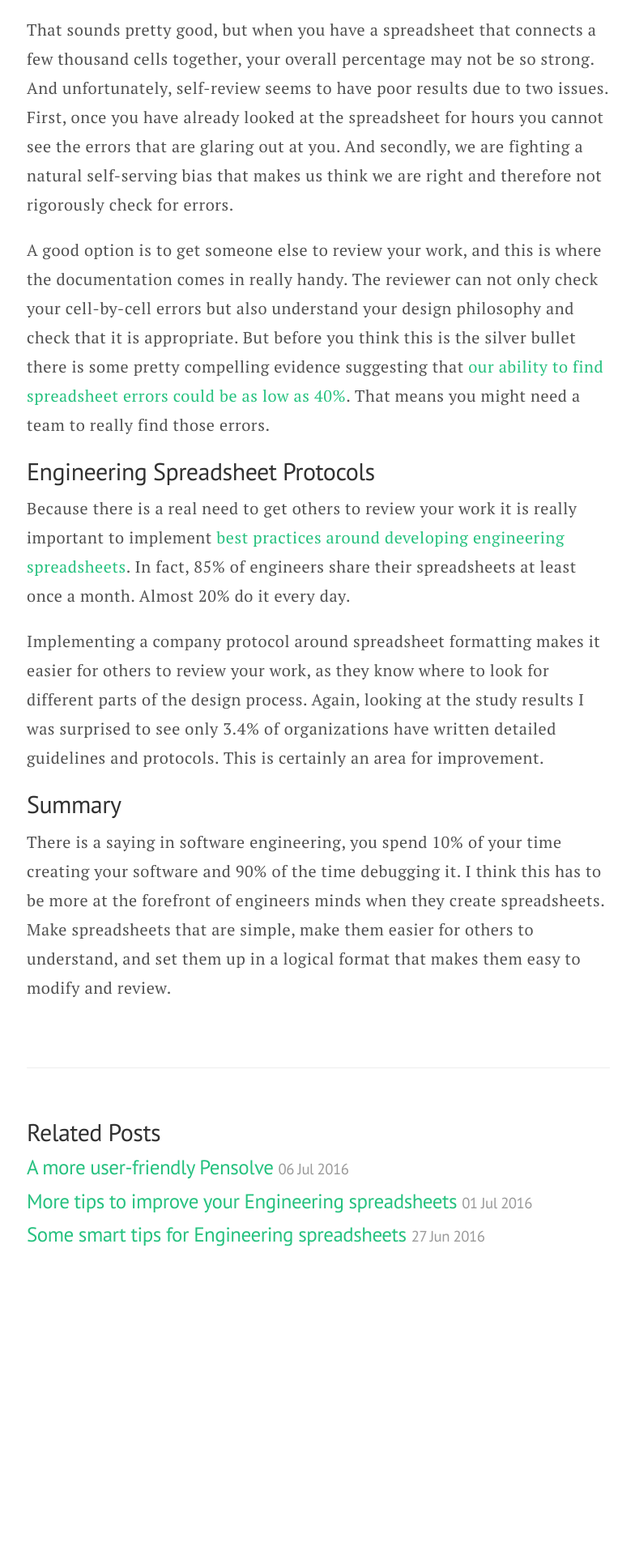
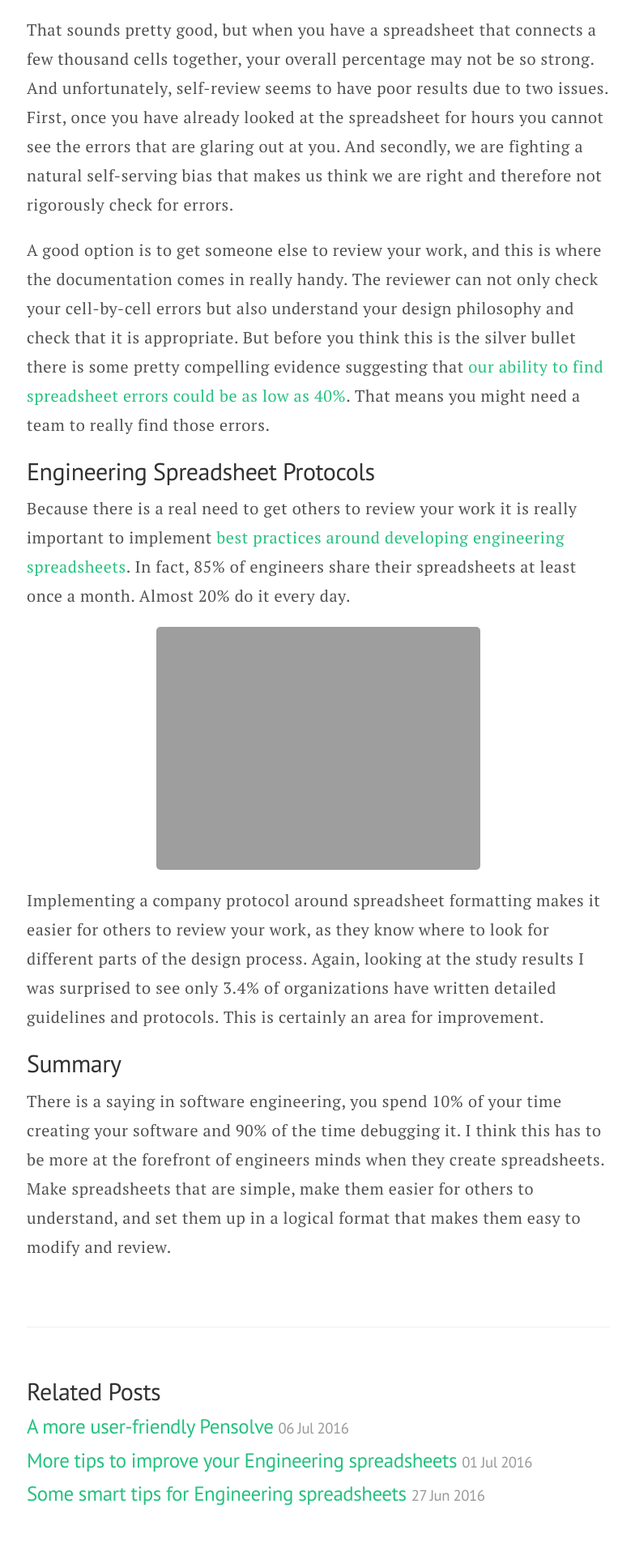
Before and after one commit to pensolve/blog, a Jekyll site: the page built from _posts/2016-08-30-Engineering-spreadsheets-industry-statistics.md, in a window 1280 px wide. Shown: the part 1982-3902 px from the top of the page at 81% size, without its empty margins (247-1031 px from the left). Built offline with Jekyll 4.4.1, drawn with Linux system fonts in a browser that asks for light colours; before the commit the page ends 3582 px from its top, so only the background shows below that.

Commit message:
Update 2016-08-30-Engineering-spreadsheets-industry-statistics.md

```diff
--- a/_posts/2016-08-30-Engineering-spreadsheets-industry-statistics.md
+++ b/_posts/2016-08-30-Engineering-spreadsheets-industry-statistics.md
@@ -60,6 +60,8 @@
 In fact, 85% of engineers share their spreadsheets at least once a month.
 Almost 20% do it every day.
 
+![Spreadsheet pie graph](http://pensolve.com/public/2016-08-30-Engineering-spreadsheets-industry-statistics/Spreadsheet-sharing.png){: .center-image }
+
 Implementing a company protocol around spreadsheet formatting makes it easier for others to review
 your work, as they know where to look for different parts of the design process.
 Again, looking at the study results I was surprised to see only 3.4% of organizations have written detailed guidelines and protocols.
```
